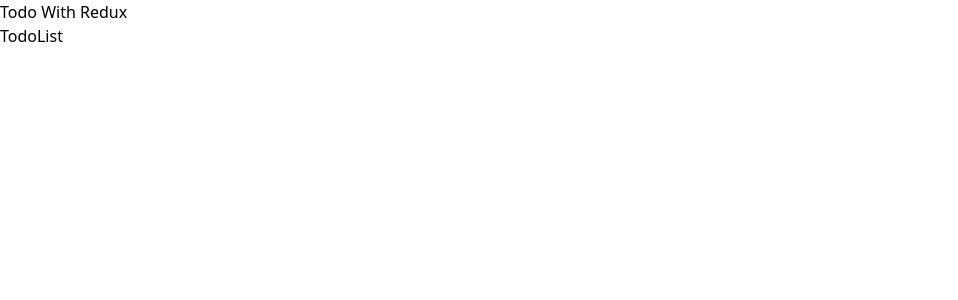
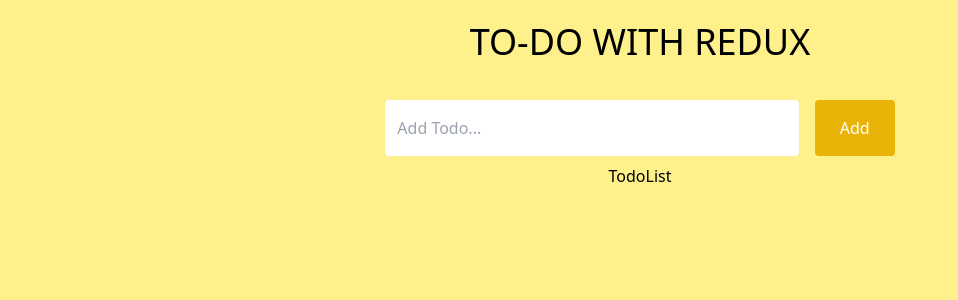
Before and after one commit to muhammeterl1912/Redux-ToDo-App, a React (Create React App) app: page / in a window 1280 px wide. Shown: the top 300 px of the page, without its empty margins (0-958 px from the left). Built offline with nearby package versions, Linux system fonts and the light colour scheme.

Commit message:
created redux tooljit skeleton and designed main page.

```diff
--- a/package.json
+++ b/package.json
@@ -3,11 +3,13 @@
   "version": "0.1.0",
   "private": true,
   "dependencies": {
+    "@reduxjs/toolkit": "^2.2.3",
     "@testing-library/jest-dom": "^5.17.0",
     "@testing-library/react": "^13.4.0",
     "@testing-library/user-event": "^13.5.0",
     "react": "^18.2.0",
     "react-dom": "^18.2.0",
+    "react-redux": "^9.1.1",
     "react-scripts": "5.0.1",
     "web-vitals": "^2.1.4"
   },
--- a/src/components/Todo.jsx
+++ b/src/components/Todo.jsx
@@ -1,16 +1,16 @@
-import TodoInput from "./TodoInput"
-import TodoList from "./TodoList"
+import TodoInput from "./TodoInput";
+import TodoList from "./TodoList";
 
 const Todo = () => {
   return (
-    <div>
-  <h2>Todo With Redux</h2>
+    <div className="flex flex-col items-center justify-start h-[100vh] p-5 gap-2 bg-yellow-200">
+   <h2 className="mt-3 mb-5 text-4xl uppercase animate-bounce">To-do With Redux</h2>
 
-  <TodoInput />
+
+      <TodoInput />
       <TodoList />
+    </div>
+  );
+};
 
-    </div>
-  )
-}
-
-export default Todo
+export default Todo;
--- a/src/components/TodoInput.jsx
+++ b/src/components/TodoInput.jsx
@@ -1,9 +1,18 @@
-import React from 'react'
+import React from "react";
 
 const TodoInput = () => {
   return (
-<form ></form>
-  )
-}
+    <form className="w-[100%] flex justify-center gap-4">
+      <input
+        type="text"
+        className="p-3 rounded w-1/3 focus:outline-none"
+        placeholder="Add Todo..."
+      />
+      <button type="submit" className="p-4 bg-yellow-500 text-white w-20 rounded ">
+        Add
+      </button>
+    </form>
+  );
+};
 
-export default TodoInput
+export default TodoInput;
--- /dev/null
+++ b/src/redux/store.js
@@ -0,0 +1,8 @@
+import { configureStore } from "@reduxjs/toolkit";
+import toDoReducer from "../redux/toDoSlice";
+
+export const store = configureStore({
+  reducer: {
+    toDo: toDoReducer,
+  },
+});
--- /dev/null
+++ b/src/redux/toDoSlice.js
@@ -0,0 +1,31 @@
+import { createSlice } from '@reduxjs/toolkit'
+
+const initialState = {
+    todoList: [{ id: new Date().getTime(), text: "Keep Going On 👍", completed: false }],
+  }
+
+  export const toDoSlice = createSlice({
+    name: 'toDo',
+    initialState,
+    reducers: {
+      add: (state,action) => {
+        return {
+            todoList: [
+              ...state.todoList,
+              { id: new Date().getTime(), text: action.payload, completed: false },
+            ],
+          }
+      },
+      del: (state) => {
+
+      },
+      clr: (state) => {
+       return  state
+      },
+      toggle: (state, action) => {
+
+      },
+    },
+  })
+  export const { add,  del,  clr,toggle} = toDoSlice.actions
+  export default toDoSlice.reducer
```
Also changed, not shown: src/index.js (+7 -1 lines), 1 other file (tests, documents, lock files or other folders).
